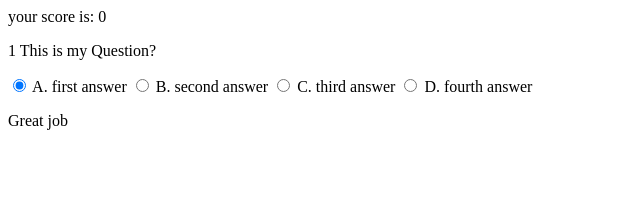
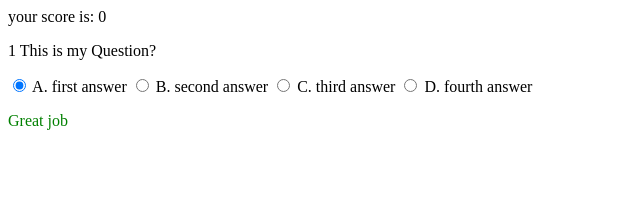
Before and after one commit to samuelmote/PTC, a SvelteKit app: page / in a window 1280 px wide. Shown: the top 202 px of the page, without its empty margins (0-640 px from the left). Built offline with nearby package versions, Linux system fonts and the light colour scheme.

Commit message:
answer/color

```diff
--- a/src/components/answers.svelte
+++ b/src/components/answers.svelte
@@ -2,7 +2,7 @@
     export let answer= true;
  </script>
  {#if answer}
- <p>Great job</p>
+ <p style="color: green; "> Great job</p>
     {:else}
-    <p> wasn't quite right...</p>
+    <p style="color: red;"> wasn't quite right...</p>
  {/if}
```
